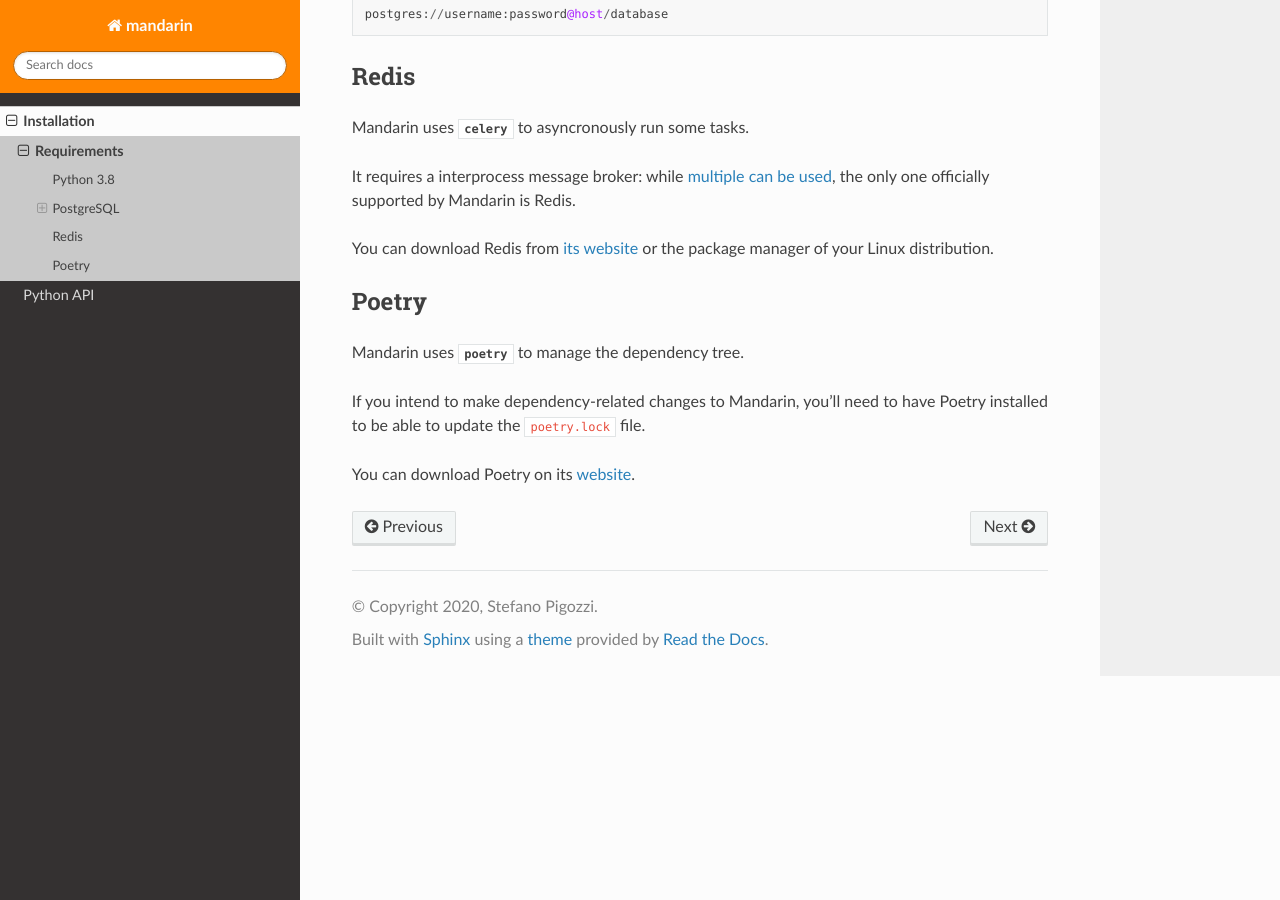
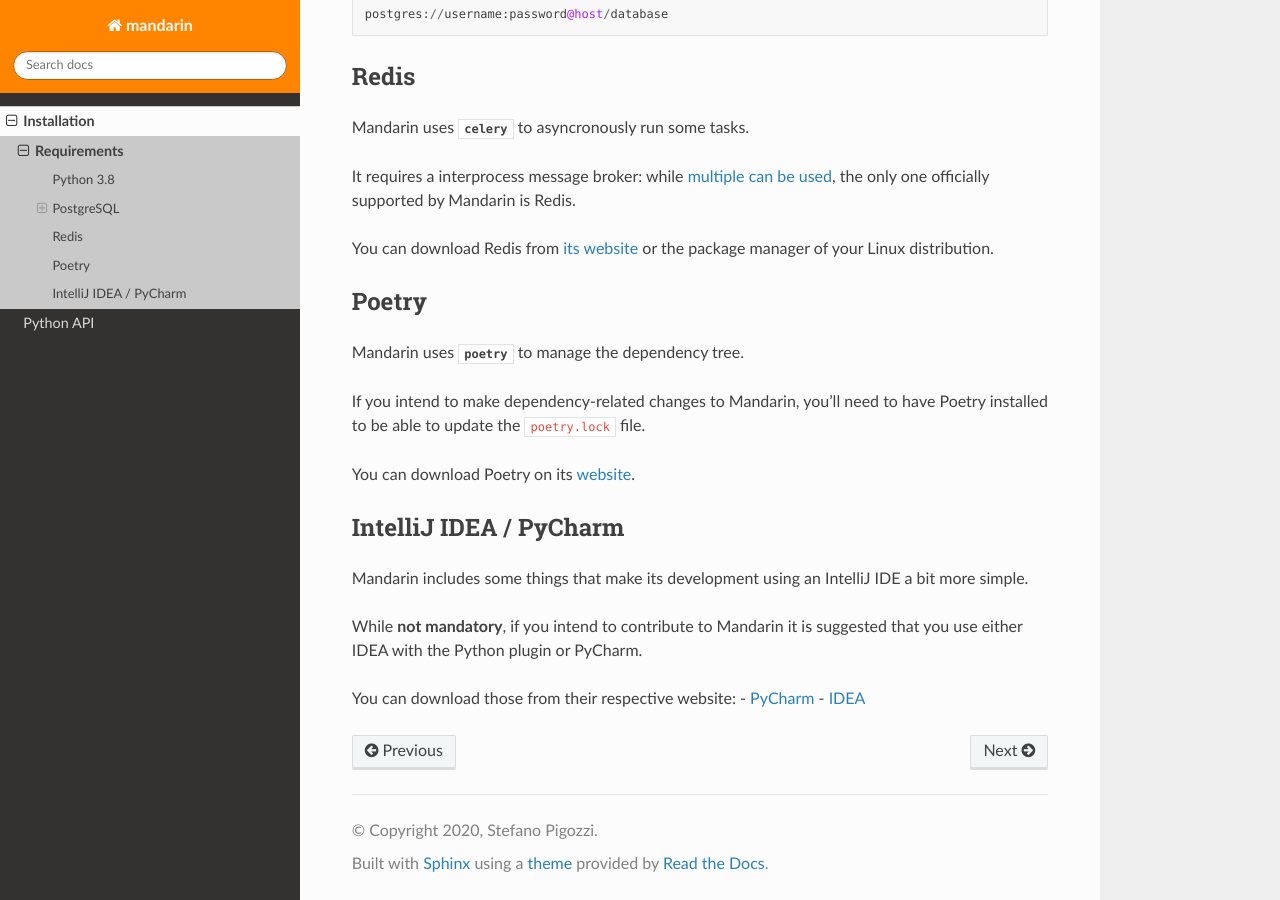
Before and after one commit to Steffo99/mandarin, a Sphinx documentation site: the page built from docs/source/installation/requirements.rst, in a window 1280 px wide and 900 px high, scrolled down 1257 px. Built offline with Sphinx 7.4.7 and the Read the Docs theme 2.0.0, drawn with Linux system fonts in a browser that asks for light colours.

Commit message:
📔 Include information about IntelliJ IDEs

```diff
--- a/docs/source/installation/requirements.rst
+++ b/docs/source/installation/requirements.rst
@@ -79,3 +79,15 @@
 the ``poetry.lock`` file.
 
 You can download Poetry on its `website <https://python-poetry.org/docs/#installation>`_.
+
+
+IntelliJ IDEA / PyCharm
+-----------------------
+
+Mandarin includes some things that make its development using an IntelliJ IDE a bit more simple.
+
+While **not mandatory**, if you intend to contribute to Mandarin it is suggested that you use either IDEA with the Python plugin or PyCharm.
+
+You can download those from their respective website:
+- `PyCharm <https://www.jetbrains.com/pycharm/>`_
+- `IDEA <https://www.jetbrains.com/idea/download/>`_
```
